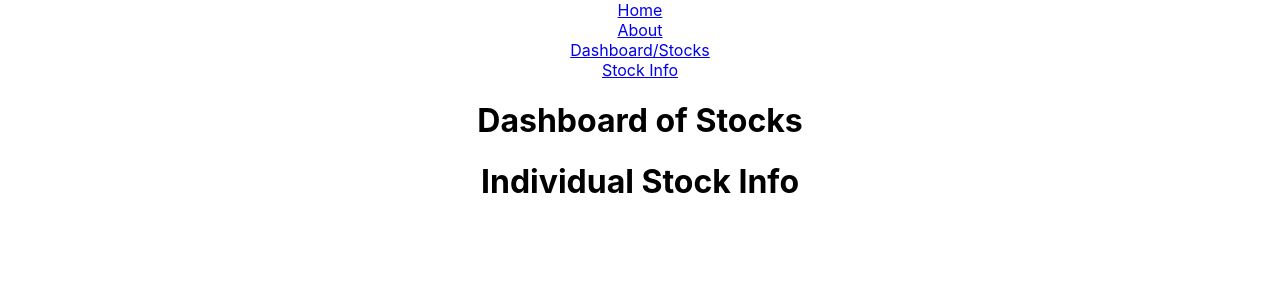
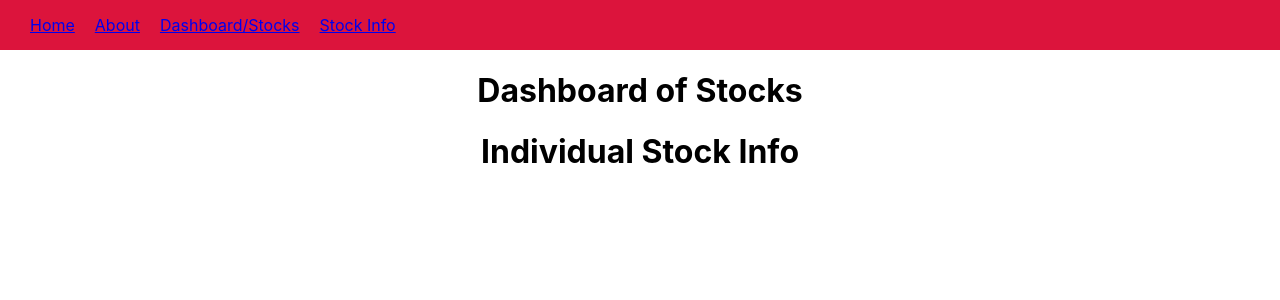
Before and after one commit to daydin14/react-router-lab, a React (Create React App) app in the folder stocks/: page /stocks/1 in a window 1280 px wide. Shown: the top 300 px of the page. Built offline with nearby package versions, Linux system fonts and the light colour scheme.

Commit message:
Nav bar styled

```diff
--- a/stocks/src/App.js
+++ b/stocks/src/App.js
@@ -11,6 +11,7 @@ import Nav from "./components/Nav";
 import data from "./data";
 
 import "./App.css";
+import "./styles.css";
 
 function App() {
   return (
--- a/stocks/src/components/Nav.js
+++ b/stocks/src/components/Nav.js
@@ -5,16 +5,16 @@ function Nav(props) {
   return (
     <div className="nav">
       <Link to="/">
-        <div>Home</div>
+        <div className="nav-item">Home</div>
       </Link>
       <Link to="/about">
-        <div>About</div>
+        <div className="nav-item">About</div>
       </Link>
       <Link to="/stocks">
-        <div>Dashboard/Stocks</div>
+        <div className="nav-item">Dashboard/Stocks</div>
       </Link>
       <Link to="/stocks/:symbol">
-        <div>Stock Info</div>
+        <div className="nav-item">Stock Info</div>
       </Link>
     </div>
   );
--- /dev/null
+++ b/stocks/src/styles.css
@@ -0,0 +1,10 @@
+.nav {
+  display: flex;
+  align-items: center;
+  height: 50px;
+  padding: 0 20px;
+  background-color: crimson;
+}
+.nav-item {
+  padding: 10px;
+}
```
